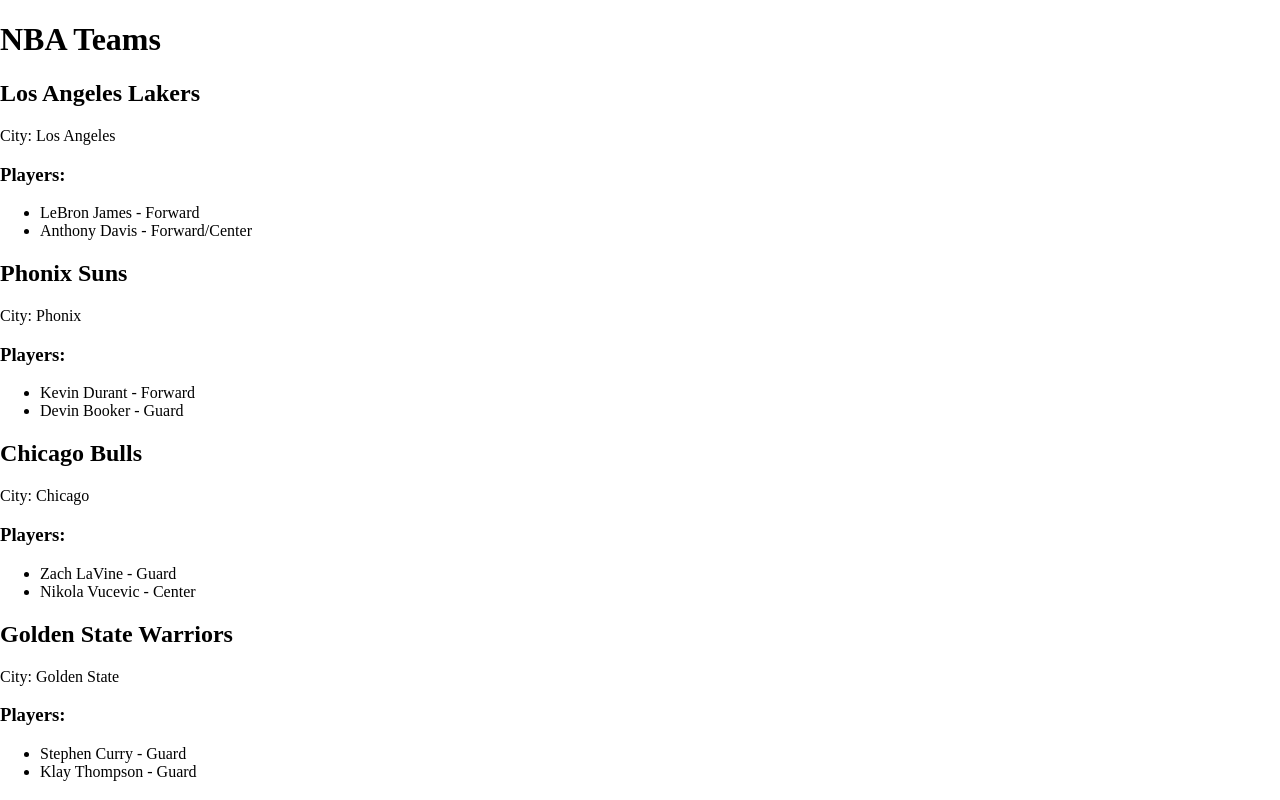
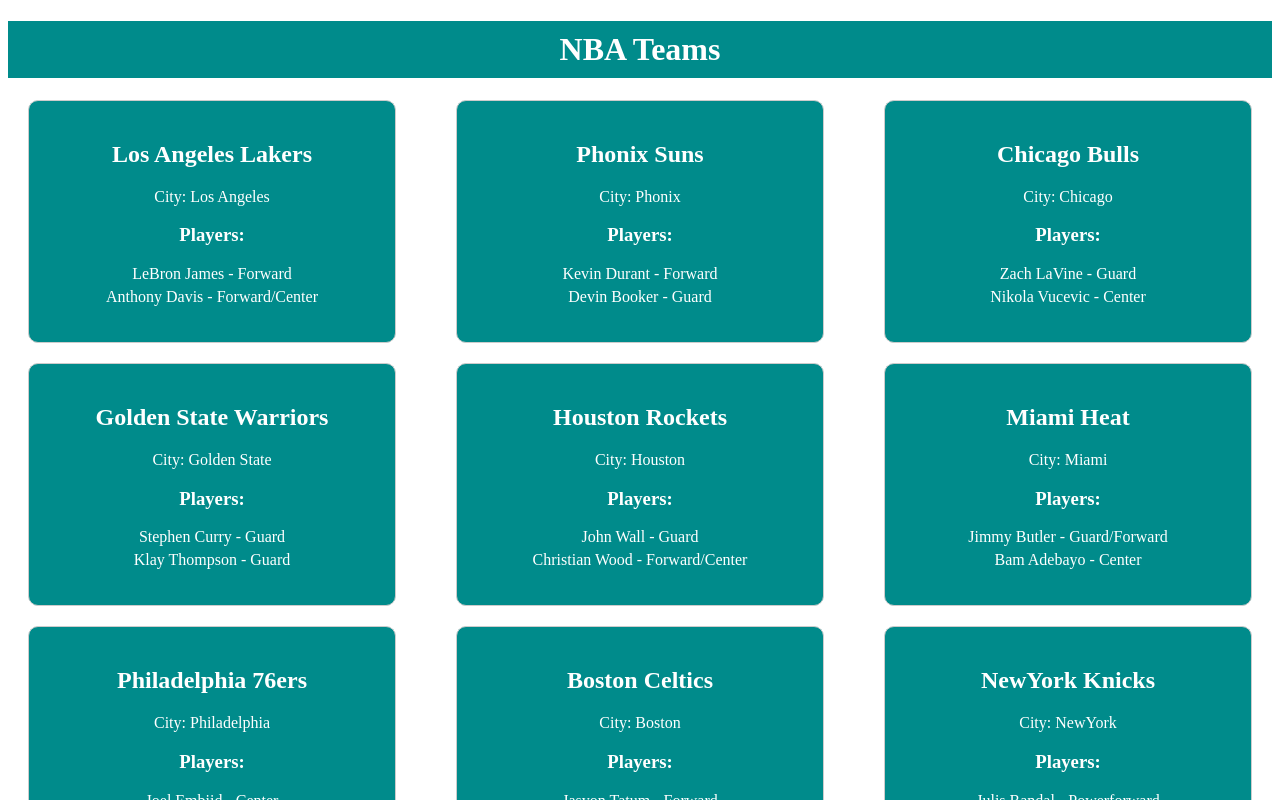
Before and after one commit to Aliabu123/Nbateams, a React (Vite) app: page / in a window 1280 px wide. Shown: the top 800 px of the page. Built offline with nearby package versions, Linux system fonts and the light colour scheme.

Commit message:
Added app css

```diff
--- a/src/App.css
+++ b/src/App.css
@@ -1,3 +1,38 @@
-body{
-  margin: 0;
+/* src/App.css */
+.App {
+  text-align: center;
 }
+
+.team-list {
+  display: flex;
+  flex-wrap: wrap;
+  gap: 20px;
+}
+
+.team {
+  background-color: darkcyan;
+  border: 1px solid #ccc;
+  color: white;
+  padding: 20px;
+  flex: 1;
+  min-width: 300px;
+  border-radius: 10px;
+  margin: 0 20px;
+}
+
+ul {
+  padding: 0;
+  list-style-type: none;
+}
+
+li {
+  margin: 5px 0;
+}
+
+
+.center{
+  text-align: center;
+  background-color: darkcyan;
+  color: white;
+  padding: 10px;
+}
```
